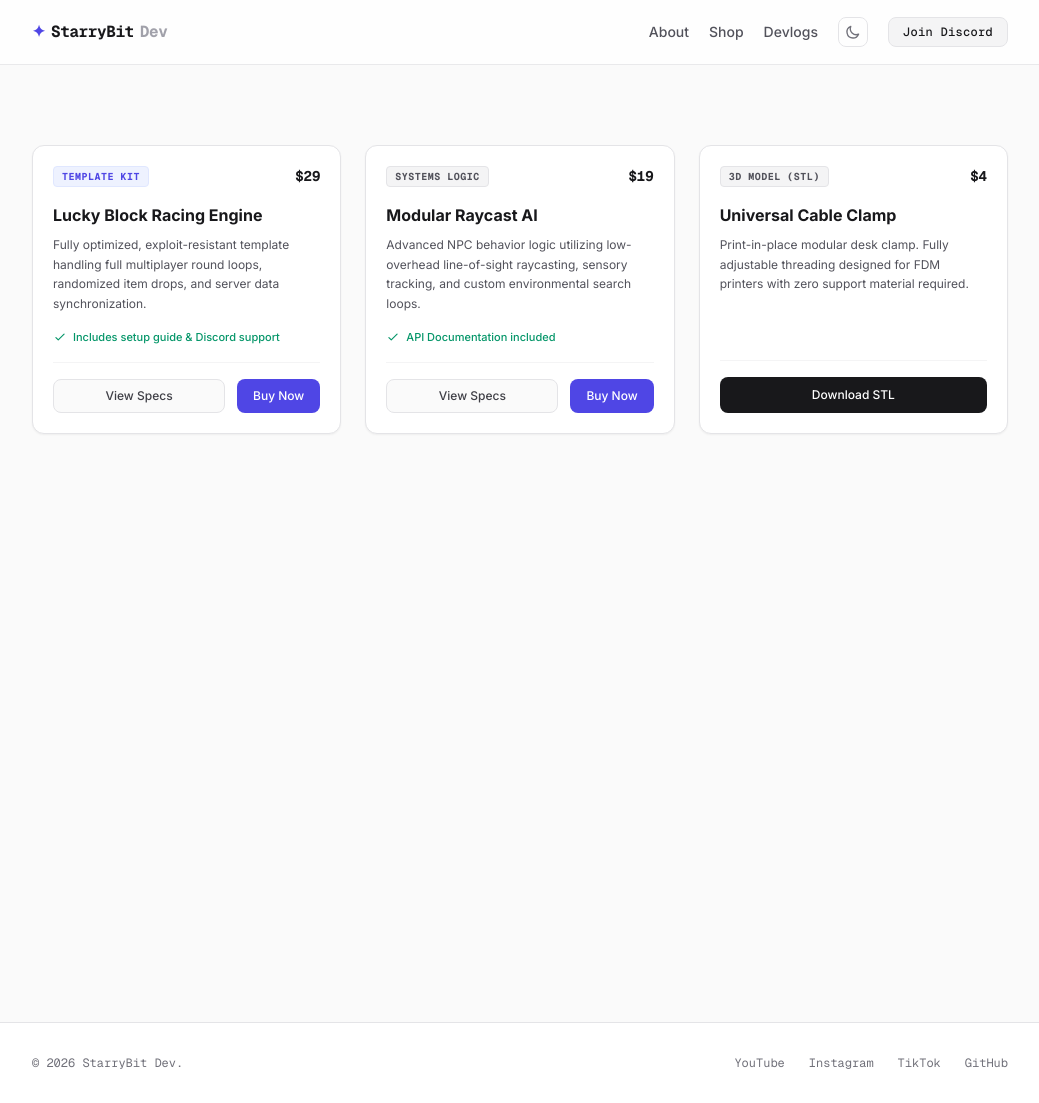
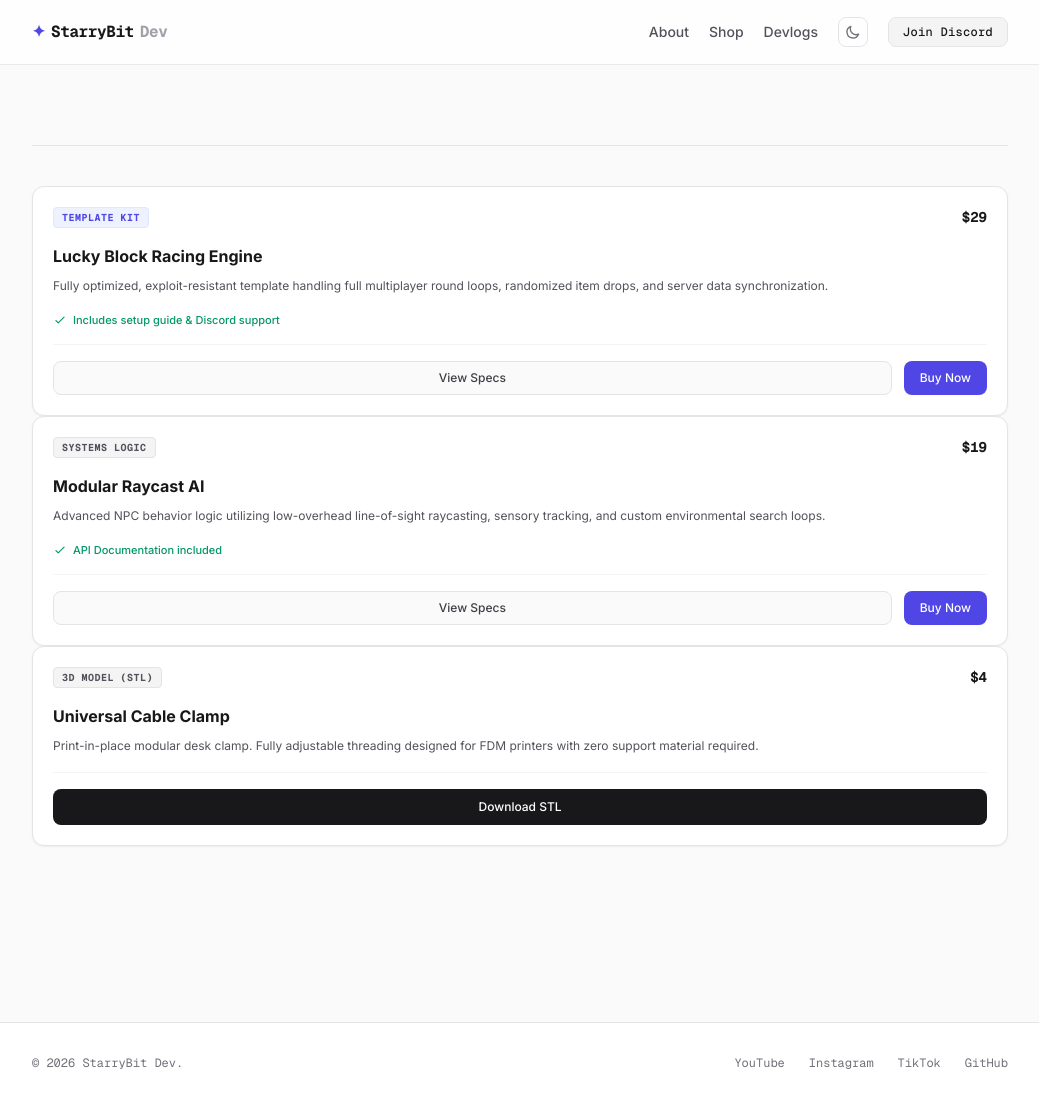
Before and after one commit to StarryBit/starrybit.github.io, a Jekyll site: the page built from shop/index.html, in a window 1280 px wide and 1103 px high. Shown: the whole window, without its empty margins (120-1159 px from the left). Built offline with Jekyll 4.4.1, drawn with Linux system fonts in a browser that asks for light colours; nearby versions of some CDN libraries.

Commit message:
Update index.html

```diff
--- a/shop/index.html
+++ b/shop/index.html
@@ -3,7 +3,7 @@ layout: default
 title: Tools & Templates | StarryBit Dev
 ---
 
-<div class="grid md:grid-cols-2 lg:grid-cols-3 gap-6">
+<section id="portfolio" class="mb-24 pt-10 border-t border-zinc-200 dark:border-zinc-800/60">
 
     <!-- Item 1: Lucky Block Framework -->
     <div class="group border border-zinc-200 bg-white dark:border-zinc-800/80 dark:bg-zinc-900/30 rounded-xl p-5 hover:border-zinc-300 dark:hover:border-zinc-700 transition-all flex flex-col justify-between shadow-sm dark:shadow-none">
@@ -60,4 +60,4 @@ title: Tools & Templates | StarryBit Dev
         </div>
     </div>
 </div>
-</div>
+</section>
```
